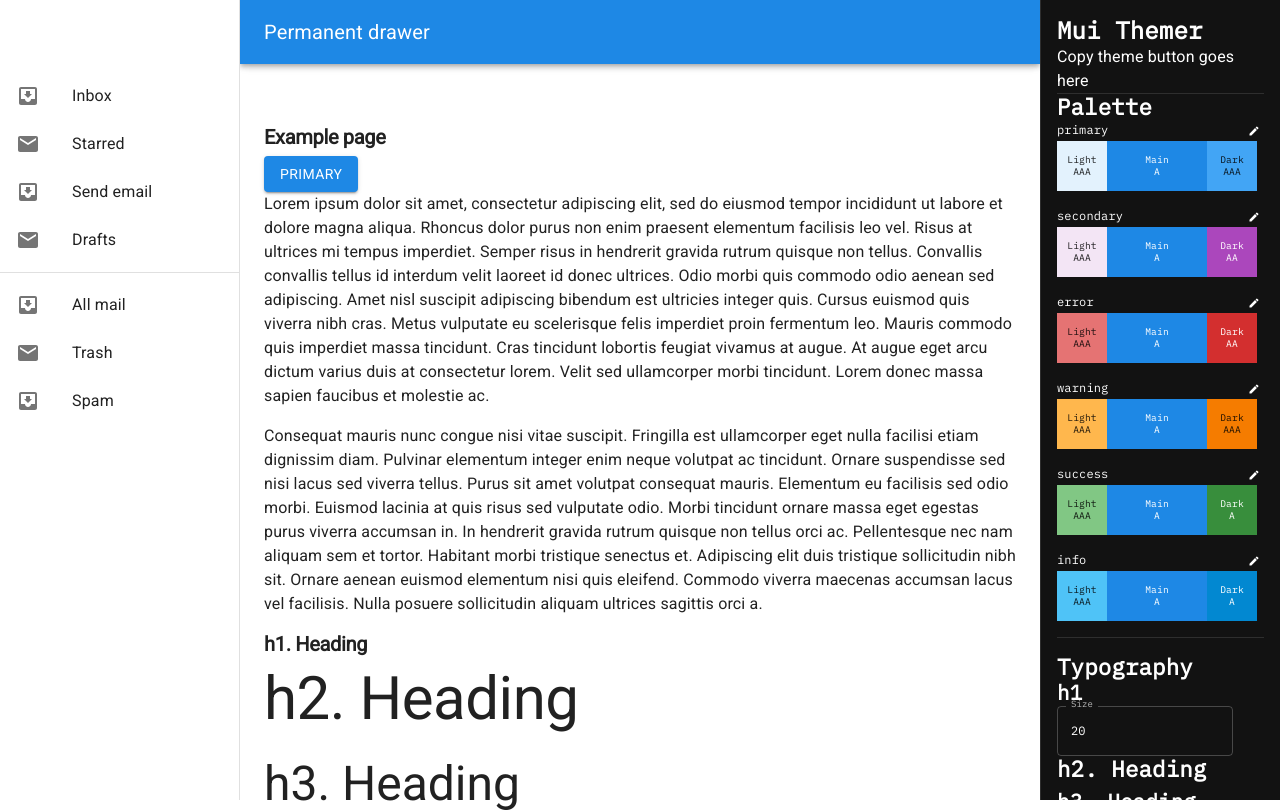
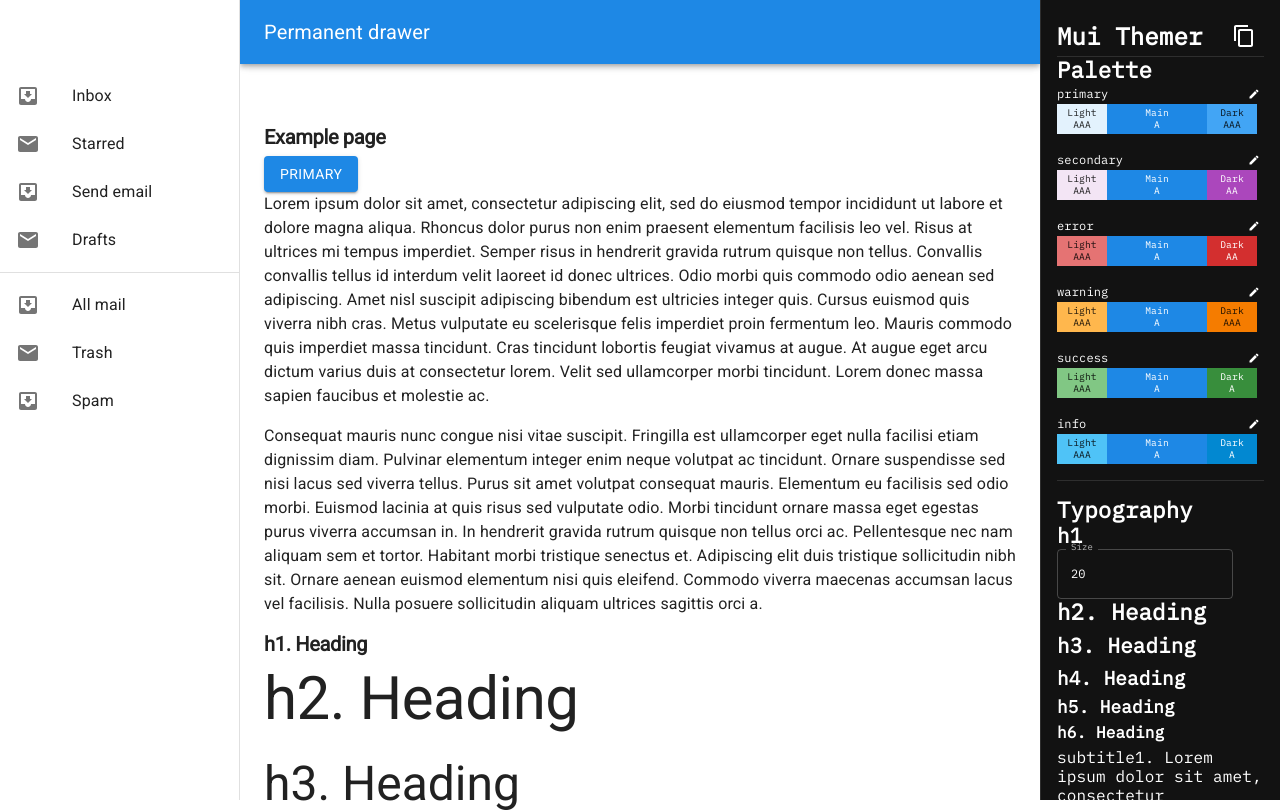
Before and after one commit to sernstberger/mui-themer, a React (Vite) app in the folder mui-themer/: page / in a window 1280 px wide. Shown: the top 812 px of the page. Built offline with nearby package versions, Linux system fonts and the light colour scheme.

Commit message:
icon button style

```diff
--- a/mui-themer/src/app/Components/ColorSwatch.tsx
+++ b/mui-themer/src/app/Components/ColorSwatch.tsx
@@ -27,7 +27,7 @@ export const ColorSwatch = ({ label, color, ...rest }: ColorSwatchProps) => {
       sx={{
         backgroundColor: color,
         width: 50,
-        height: 50,
+        height: 30,
         display: 'flex',
         flexDirection: 'column',
         justifyContent: 'center',
--- a/mui-themer/src/app/ThemeChangerDrawer.tsx
+++ b/mui-themer/src/app/ThemeChangerDrawer.tsx
@@ -1,4 +1,11 @@
-import { CssBaseline, Divider, Drawer, Stack, TextField } from '@mui/material';
+import {
+  CssBaseline,
+  Divider,
+  Drawer,
+  IconButton,
+  Stack,
+  TextField,
+} from '@mui/material';
 import { Box, Typography } from '@mui/material';
 import { PaletteItem } from './Components/PaletteItem';
 import {
@@ -8,6 +15,7 @@ import {
 } from '@mui/material';
 import '@fontsource/ibm-plex-mono';
 import { useThemeContext } from './ThemeContext';
+import { ContentCopy } from '@mui/icons-material';
 
 const drawerWidth = 240;
 
@@ -111,7 +119,7 @@ export const ThemeChangerDrawer = () => {
       // },
       MuiIconButton: {
         styleOverrides: {
-          root: {
+          sizeSmall: {
             // fontSize: '0.75rem',
             padding: 4,
             // fontWeight: 700,
@@ -151,8 +159,18 @@ export const ThemeChangerDrawer = () => {
           },
         }}
       >
-        <Typography variant="h1">Mui Themer</Typography>
-        Copy theme button goes here
+        <Stack
+          direction="row"
+          alignItems="center"
+          justifyContent="space-between"
+        >
+          <Typography variant="h1">Mui Themer</Typography>
+          <IconButton
+          // onClick={handleCopyClick}
+          >
+            <ContentCopy />
+          </IconButton>
+        </Stack>
         <Divider />
         <Typography variant="h2">Palette</Typography>
         <Stack spacing={2}>
```
